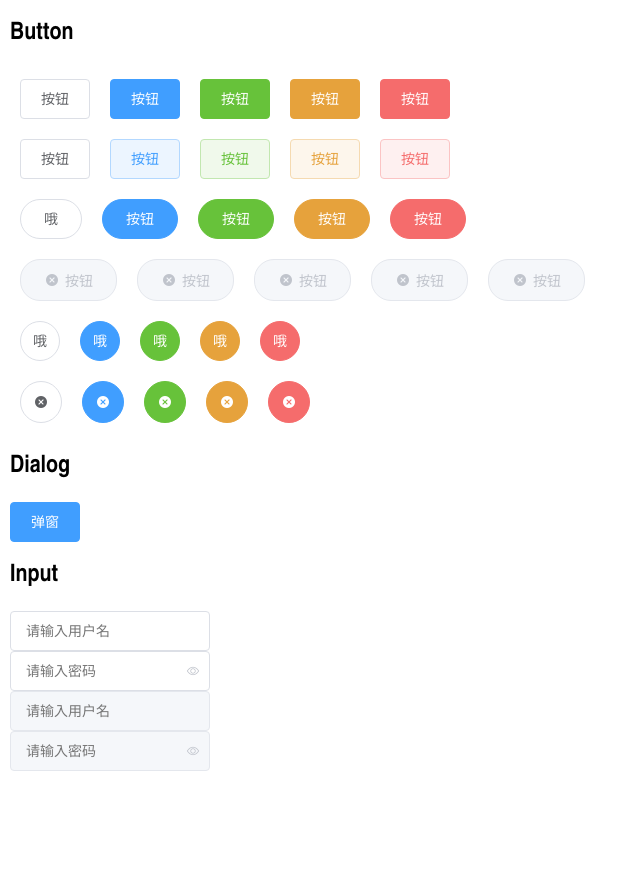
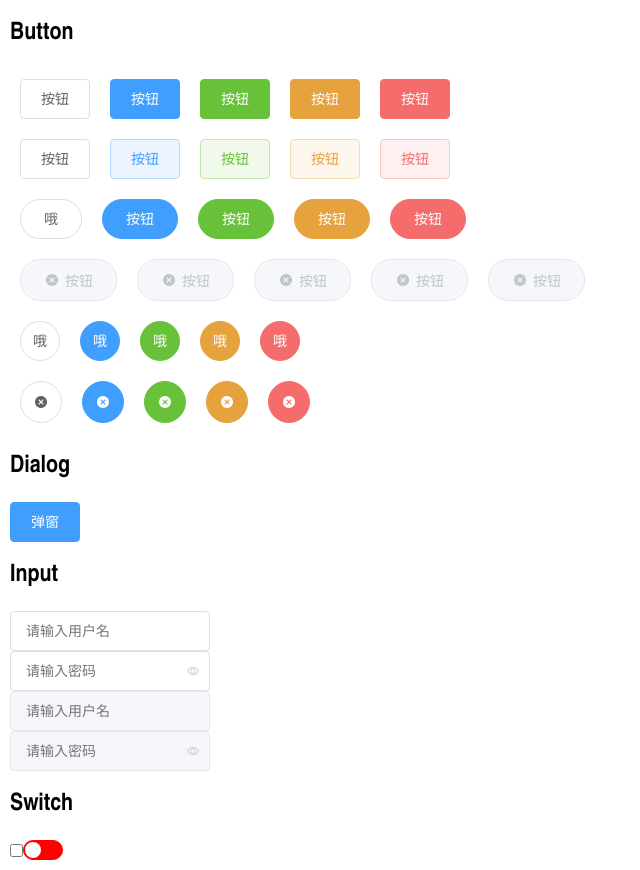
Before and after one commit to YaliixxG/indge-ui, a Vue app: page / in a window 1280 px wide. Shown: the whole page, without its empty margins (0-640 px from the left). Before the commit the page ends 800 px from the top, so only its background shows below. Built offline with nearby package versions, Linux system fonts and the light colour scheme.

Commit message:
feat: 添加 Switch 组件

```diff
--- a/src/App.vue
+++ b/src/App.vue
@@ -140,6 +140,8 @@
             disabled
             show-password
         ></i-input>
+        <h1>Switch</h1>
+        <i-switch v-model="onOff" onColor="green" offColor="red" name="username"></i-switch>
     </div>
 </template>
 
@@ -149,7 +151,8 @@ export default {
         return {
             isShow: false,
             username: "",
-            password: ""
+            password: "",
+            onOff: false
         };
     },
     methods: {
--- /dev/null
+++ b/src/components/switch.vue
@@ -0,0 +1,113 @@
+<template>
+    <div
+        class="i-switch"
+        @click="handleChange"
+        :onColor="onColor"
+        :offColor="offColor"
+        :class="{ 'is-checked': value }"
+    >
+        <!--作为表单元素，写入 input 是方便 form 通过 name 获取 value值-->
+        <input
+            type="checkbox"
+            :name="name"
+            class="i-switch__input"
+            ref="input"
+        />
+        <span class="i-switch__core" ref="core">
+            <span class="i-switch__button"></span>
+        </span>
+    </div>
+</template>
+<script>
+export default {
+    name: "ISwitch",
+    props: {
+        value: {
+            type: Boolean,
+            default: false
+        },
+        onColor: {
+            type: String,
+            default: ""
+        },
+        offColor: {
+            type: String,
+            default: ""
+        },
+        name: {
+            type: String,
+            default: ""
+        }
+    },
+    mounted() {
+        this.setColor();
+        this.$refs.input.checked = this.value;
+    },
+    methods: {
+        async handleChange() {
+            await this.$emit("input", !this.value);
+            this.setColor();
+            this.$refs.input.checked = this.value;
+        },
+        setColor() {
+            if (this.onColor || this.offColor) {
+                let color = this.value ? this.onColor : this.offColor;
+                this.$refs.core.style.borderColor = color;
+                this.$refs.core.style.backgroundColor = color;
+            }
+        }
+    }
+};
+</script>
+<style lang="scss">
+.i-switch {
+    display: inline-flex;
+    align-items: center;
+    position: relative;
+    font-size: 14px;
+    line-height: 20px;
+    height: 20px;
+    vertical-align: middle;
+    // .i-switch__input {
+    //     position: absolute;
+    //     width: 0;
+    //     height: 0;
+    //     opacity: 0;
+    //     margin: 0;
+    // }
+    .i-switch__core {
+        margin: 0;
+        display: inline-block;
+        position: relative;
+        width: 40px;
+        height: 20px;
+        border: 1px solid #dcdfe6;
+        outline: none;
+        border-radius: 10px;
+        box-sizing: border-box;
+        background: #dcdfe6;
+        cursor: pointer;
+        transition: border-color 0.3s, background-color 0.3s;
+        vertical-align: middle;
+        .i-switch__button {
+            position: absolute;
+            top: 1px;
+            left: 1px;
+            border-radius: 100%;
+            transition: all 0.3s;
+            width: 16px;
+            height: 16px;
+            background-color: #fff;
+        }
+    }
+    &.is-checked {
+        .i-switch__core {
+            border-color: #409eff;
+            background-color: #409eff;
+        }
+        .i-switch__button {
+            transform: translateX(20px);
+        }
+    }
+}
+</style>
--- a/src/main.js
+++ b/src/main.js
@@ -5,10 +5,12 @@ import './assets/font/iconfont.css'
 import Button from './components/button'
 import Dialog from './components/dialog'
 import Input from './components/input'
+import Switch from './components/switch'
 
 Vue.component(Button.name, Button)
 Vue.component(Dialog.name, Dialog)
 Vue.component(Input.name, Input)
+Vue.component(Switch.name, Switch)
 Vue.config.productionTip = false
 
 /* eslint-disable */
```
